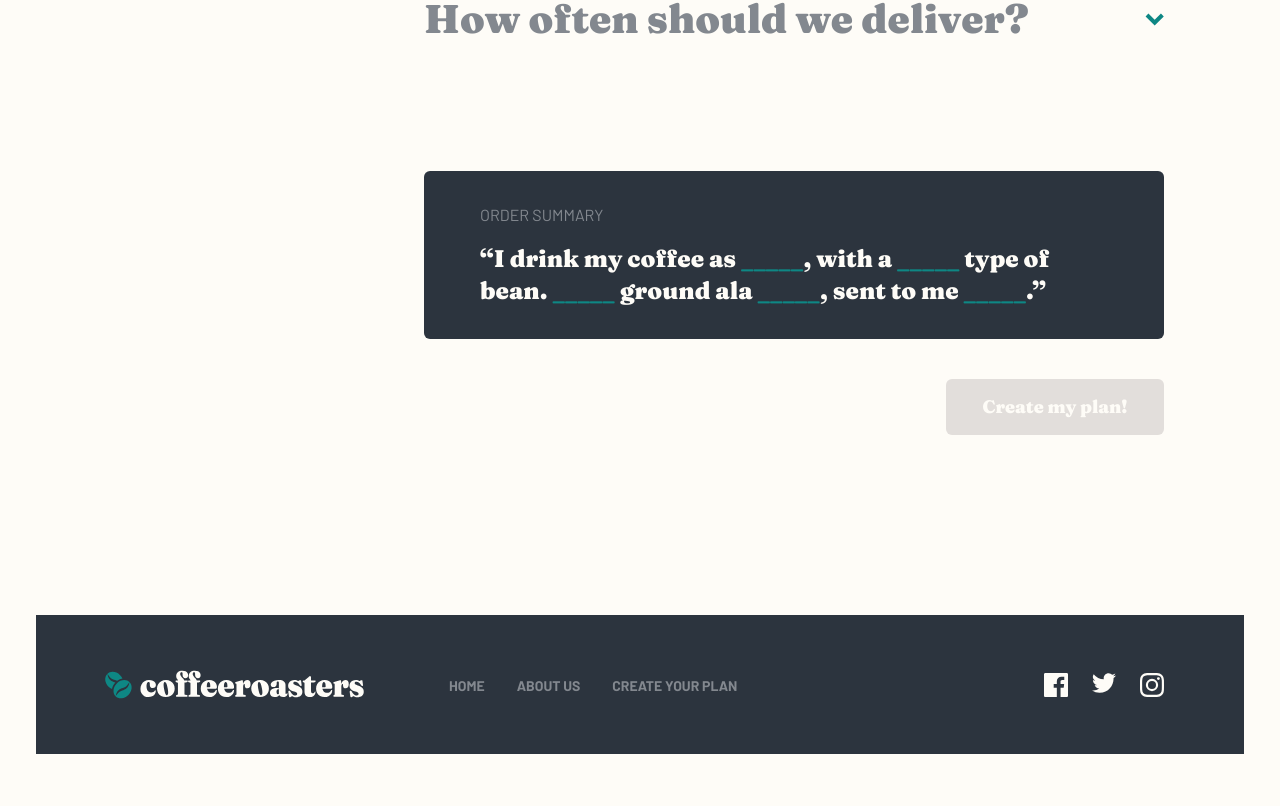
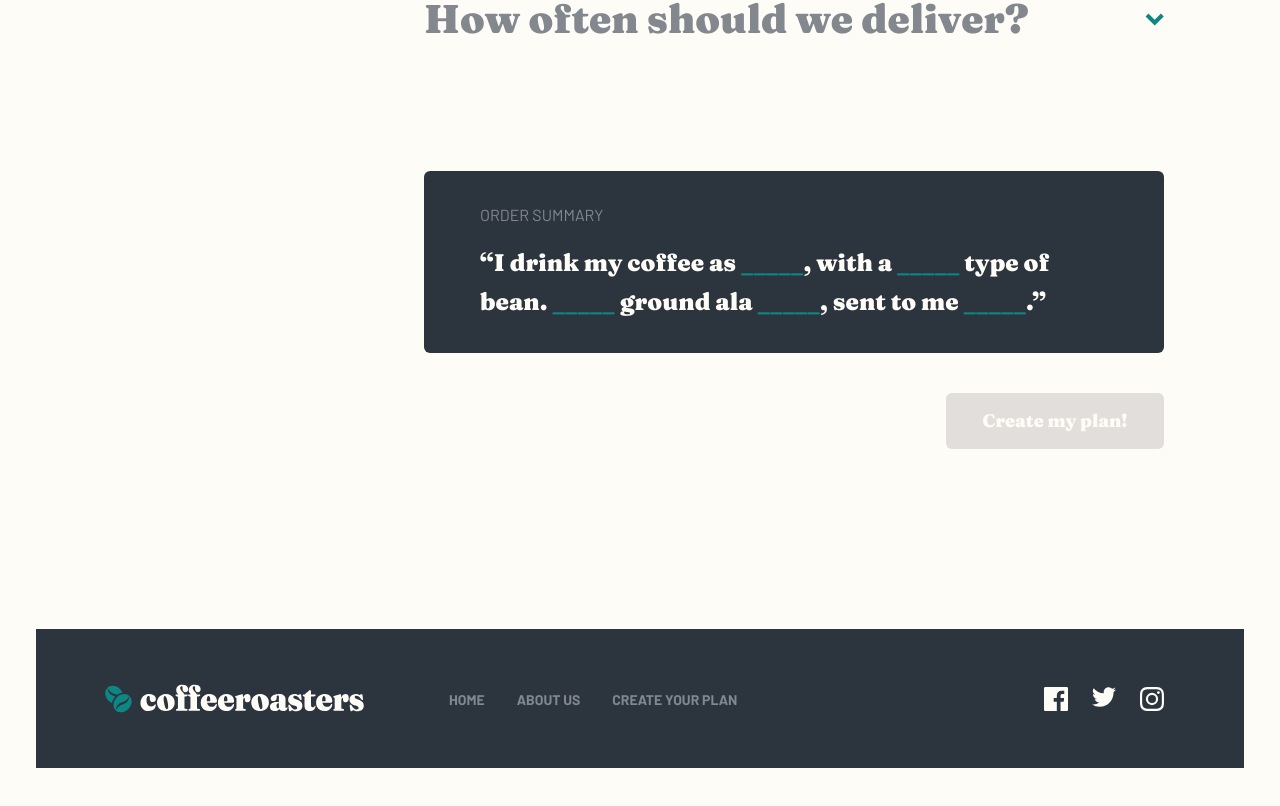
Before and after one commit to GabrielaMendes/vue-coffee-subsrcription-site, a Vue app: page /create-plan in a window 1280 px wide. Shown: the part 2485-3291 px from the top of the page. Built offline with nearby package versions, Linux system fonts and the light colour scheme.

Commit message:
style: changed line-hight for order summary

```diff
--- a/src/views/CreatePlanView.vue
+++ b/src/views/CreatePlanView.vue
@@ -13,6 +13,7 @@ const grindOption = ref("_____");
 const delivery = ref("_____");
 
 const currentStep = ref("");
+
 const grindDisabled = computed(() => {
   return preference.value === "Capsule";
 });
@@ -317,7 +318,7 @@ onMounted(() => toggleField("01"));
 
           <div class="rounded-md mb-10 bg-dark-grey-bg py-8 px-6 md:px-14">
             <div class="uppercase text-grey-text mb-4">Order Summary</div>
-            <h6 class="text-2xl text-light-beige" v-html="orderSummary"></h6>
+            <h6 class="text-2xl text-light-beige leading-relaxed" v-html="orderSummary"></h6>
           </div>
 
           <button
```
